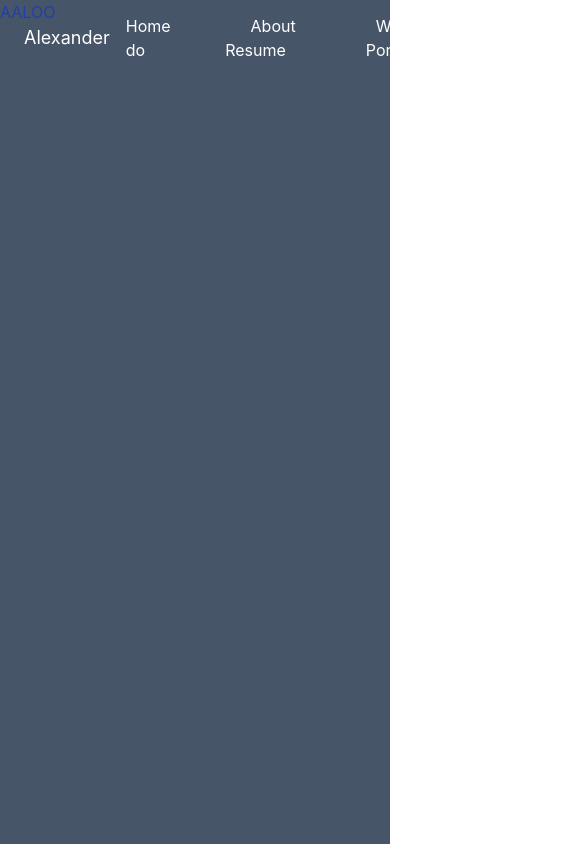
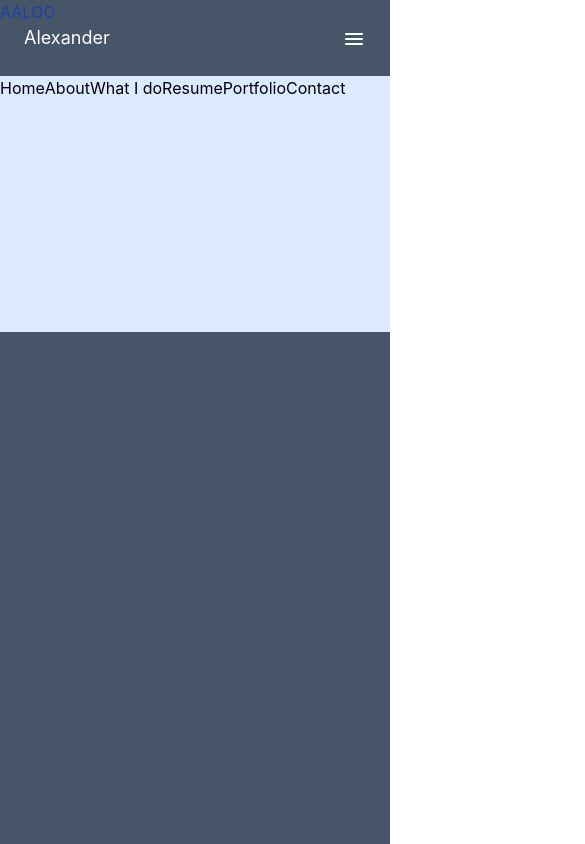
Before and after one commit to AlexanderMezquita/Blog, a React (Create React App) app: page / in a window 390 px wide. Shown: the top 844 px of the page, 585 px wide, since content can reach past the window. Built offline with nearby package versions, Linux system fonts and the light colour scheme.

Commit message:
topbar added

```diff
--- a/src/App.js
+++ b/src/App.js
@@ -4,9 +4,10 @@ import { useEffect, useState } from "react";
 
 function App() {
   const [showNav, setShowNav] = useState(false);
+  const [showDropdown, setShowDropdown] = useState(true);
 
   const controlNavBar = () => {
-    if (window.scrollY > 150) {
+    if (window.scrollY > 180) {
       setShowNav(true);
     } else {
       setShowNav(false);
@@ -22,8 +23,18 @@ function App() {
 
   return (
     <div>
-      {showNav && <TopBar color="bg-black fixed " />}
-      <TopBar color="bg-transparent absolute " />
+      {showNav && (
+        <TopBar
+          classes="bg-black fixed z-10"
+          showDropdown={showDropdown}
+          setShowDropdown={setShowDropdown}
+        />
+      )}
+      <TopBar
+        classes="bg-transparent absolute  "
+        showDropdown={showDropdown}
+        setShowDropdown={setShowDropdown}
+      />
       <div className=" h-screen w-screen bg-slate-600 text-blue-800 ">
         AALOO
       </div>
--- a/src/Components/TopBar/TopBar.js
+++ b/src/Components/TopBar/TopBar.js
@@ -1,7 +1,25 @@
 import React from "react";
-import { Twitter, Facebook, BlurCircular } from "@mui/icons-material";
+import {
+  Twitter,
+  FacebookRounded,
+  BlurCircular,
+  MenuRounded,
+} from "@mui/icons-material";
 
 export default function TopBar(props) {
+  const DropDown = () => {
+    return (
+      <div className=" h-64 bg-blue-100  w-screen  flex sm:hidden">
+        <Link title="Home" />
+        <Link title="About" />
+        <Link title="What I do" />
+        <Link title="Resume" />
+        <Link title="Portfolio" />
+        <Link title="Contact" />
+      </div>
+    );
+  };
+
   const Link = (props) => {
     return (
       <span className=" hover:text-green-300 hover:cursor-pointer">
@@ -17,11 +35,12 @@ export default function TopBar(props) {
   };
 
   return (
+    <div className={`flex flex-col fixed top-0 w-screen ${props.classes}`}>
       <div
-      className={`${props.color} h-18 text-white w-screen flex items-center justify-between p-2  top-0`}
+        className={` h-18 text-white  flex items-center justify-between p-2  `}
       >
         <span className="p-4 text-lg ">Alexander</span>
-      <div className=" space-x-20">
+        <div className=" space-x-20 hidden lg:flex ">
           <Link title="Home" />
           <Link title="About" />
           <Link title="What I do" />
@@ -29,11 +48,32 @@ export default function TopBar(props) {
           <Link title="Portfolio" />
           <Link title="Contact" />
         </div>
-      <div className="flex space-x-4 p-4">
-        <Icons icon={<Twitter />} color="hover:text-blue-500" />
-        <Icons icon={<Facebook />} color="hover:text-blue-900" />
-        <Icons icon={<BlurCircular />} color="hover:text-red-500" />
+        <div>
+          <div className=" space-x-4 p-4 flex  ">
+            <div
+              className="flex sm:hidden"
+              onClick={() => {
+                props.setShowDropdown(!props.showDropdown);
+              }}
+            >
+              <Icons icon={<MenuRounded />} />
             </div>
+            <Icons
+              icon={<Twitter />}
+              color="hover:text-blue-500 md:flex hidden"
+            />
+            <Icons
+              icon={<FacebookRounded />}
+              color="hover:text-blue-800 md:flex hidden"
+            />
+            <Icons
+              icon={<BlurCircular />}
+              color="hover:text-red-500 md:flex hidden"
+            />
+          </div>
+        </div>
+      </div>
+      {props.showDropdown && <DropDown />}
     </div>
   );
 }
```
Lines whose indentation alone changed are shown as unchanged.
